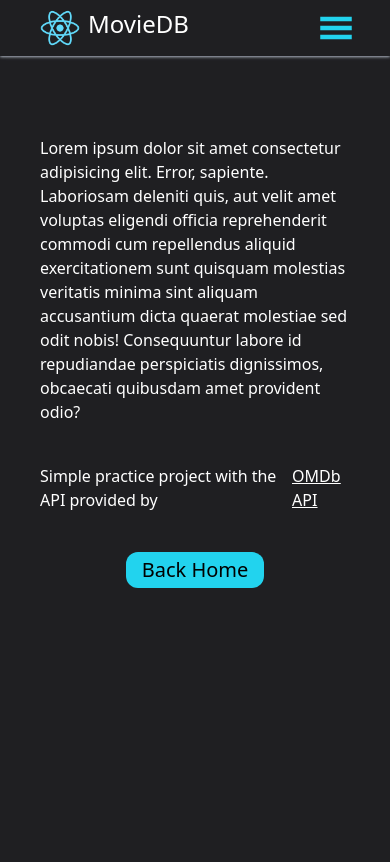
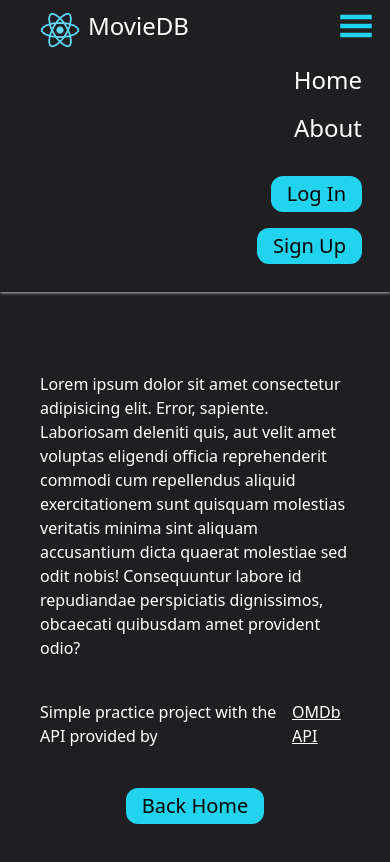
Before and after one commit to ToFJ/react-movie-app, a React (Create React App) app: page /about in a window 390 px wide. Shown: the top 862 px of the page. Built offline with nearby package versions, Linux system fonts and the light colour scheme; no server answers.

Commit message:
added hamburger menu

```diff
--- a/src/Components/Navbar.js
+++ b/src/Components/Navbar.js
@@ -1,18 +1,35 @@
-import React from "react";
+import React, { useState } from "react";
 import { Link } from "react-router-dom";
 import logo512 from "../images/logo512.png";
 import { GiHamburgerMenu } from "react-icons/gi";
 
 const Navbar = () => {
+  const [show, setShow] = useState(true);
   return (
     <nav className="shadow shadow-gray-400 flex justify-between items-center py-2 text-2xl text-white">
       <Link to="/">
-        <div className="flex">
+        <div className={`${show ? "-mt-[8.5rem] flex" : "flex"}`}>
           <img src={logo512} alt="logo" className="inline w-10 h-10 ml-10 mr-2" />
           <h1 className="cursor-pointer">MovieDB</h1>
         </div>
       </Link>
       <div className="flex px-10 ">
+        {show ? (
+          <ul className="mt-14 mb-5 -mr-6 flex flex-col items-end">
+            <li>
+              <Link to="/">Home</Link>
+            </li>
+            <li className="mt-4">
+              <Link to="/about">About</Link>
+            </li>
+            <li className="mt-8 cursor-pointer text-black rounded-xl text-xl py-1 px-4 bg-cyan-400 hover:bg-cyan-300">
+              Log In
+            </li>
+            <li className="mt-4 cursor-pointer text-black rounded-xl text-xl py-1 px-4 bg-cyan-400 hover:bg-cyan-300">
+              Sign Up
+            </li>
+          </ul>
+        ) : (
           <ul className="flex mr-26 px-5 ">
             <li className="px-2 mx-2 cursor-pointer hover:text-cyan-400 ease-in-out duration-200 hidden md:block">
               <Link to="/">Home</Link>
@@ -26,10 +43,17 @@ const Navbar = () => {
             <li className=" ml-2 cursor-pointer text-black rounded-xl text-xl py-1 px-4 bg-cyan-400 hover:bg-cyan-300 ease-in-out duration-200 hidden md:block">
               Sign Up
             </li>
-          <li className="md:hidden -mr-6 text-cyan-400 cursor-pointer text-4xl ease-in-out duration-200">
-            <GiHamburgerMenu />
-          </li>
           </ul>
+        )}
+        <div
+          className={`${
+            show
+              ? "-mr-6 text-cyan-400 cursor-pointer text-4xl"
+              : "md:hidden -mr-6 text-cyan-400 cursor-pointer text-4xl"
+          }`}
+        >
+          <GiHamburgerMenu onClick={() => setShow(!show)} />
+        </div>
       </div>
     </nav>
   );
--- a/src/Components/SearchField.js
+++ b/src/Components/SearchField.js
@@ -1,5 +1,4 @@
 import React, { useRef } from "react";
-import { AiOutlineSearch } from "react-icons/ai";
 import { useGlobalContext } from "../context";
 
 const SearchField = () => {
@@ -8,11 +7,7 @@ const SearchField = () => {
 
   const handleSubmit = e => {
     e.preventDefault();
-    if (searchRef.current.value === "") {
-      setQuery("batman");
-    } else {
-      setQuery(searchRef.current.value);
-    }
+    setQuery(searchRef.current.value);
   };
 
   return (
```
Also changed, not shown: src/Components/Movie.js (+0 -7 lines). Lines whose indentation alone changed are shown as unchanged.
